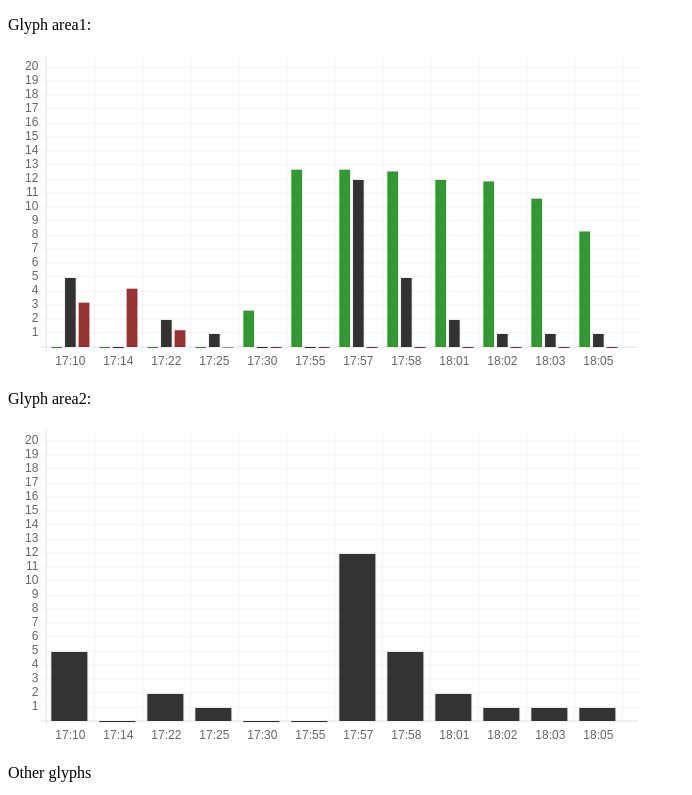
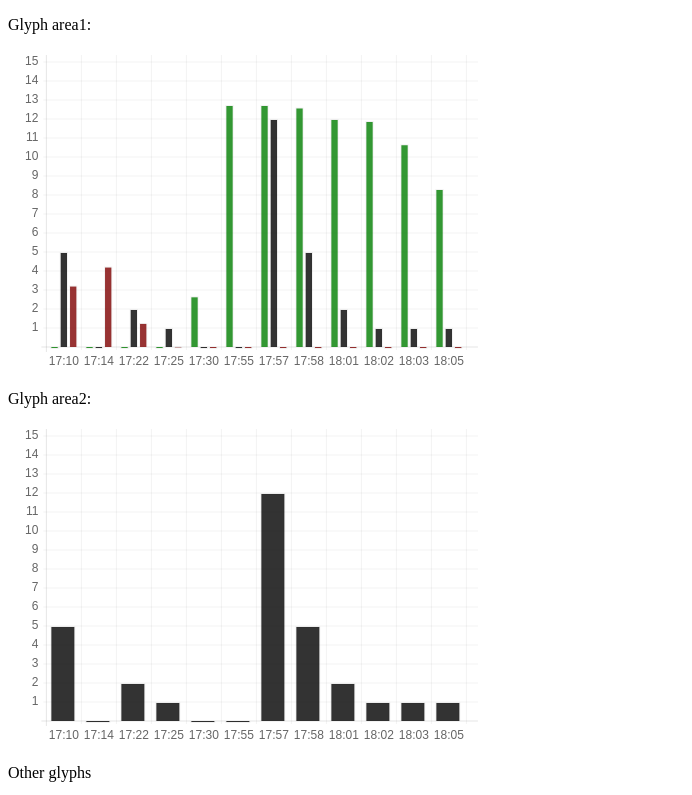
Before and after one commit to fandu/MetroViz, a plain HTML site: page glyphs/glyphs.html in a window 1280 px wide. Shown: the top 795 px of the page, without its empty margins (0-692 px from the left). Drawn offline with Linux system fonts and the light colour scheme.

Commit message:
minor updates to glyphs.html

```diff
--- a/glyphs/glyphs.html
+++ b/glyphs/glyphs.html
@@ -74,8 +74,8 @@ var sample_data = [
     },
 ];
 
-var bar_chart_options = {scaleOverride: true, scaleStartValue: 0, scaleStepWidth: 1,
-                         scaleSteps: 20};
+var bar_chart_options = {scaleOverride: true, scaleStartValue: 0,
+                         scaleStepWidth: 1, scaleSteps: 15};
 
 // helper function to insert chart in <div id="glyphs" />
 function insert_chart(chart_data, type, width, height, target_id) {
@@ -167,9 +167,9 @@ function individual_bar_pop(raw_data, width, height, target_id) {
     return insert_chart(chart_data, "bar", width, height, target_id);
 }
 
-individual_bar_all(sample_data, 640, 320, "area1");
-individual_bar_pop(sample_data, 640, 320, "area2");
-individual_bar_adhere(sample_data, 640, 320, "other");
+individual_bar_all(sample_data, 480, 320, "area1");
+individual_bar_pop(sample_data, 480, 320, "area2");
+individual_bar_adhere(sample_data, 480, 320, "other");
 
 </script>
 
```
